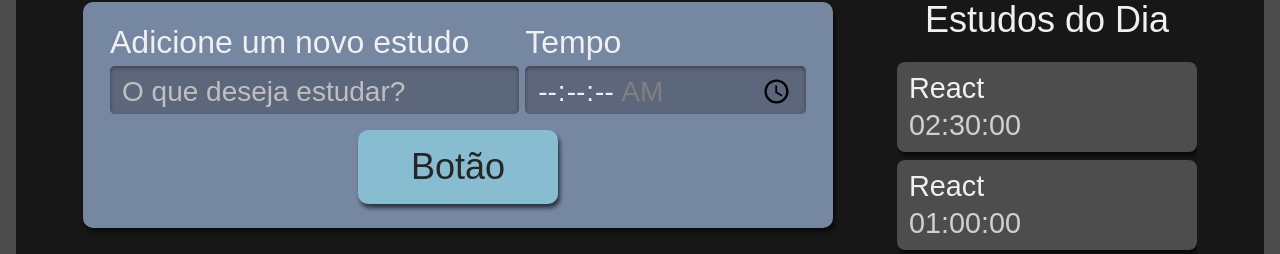
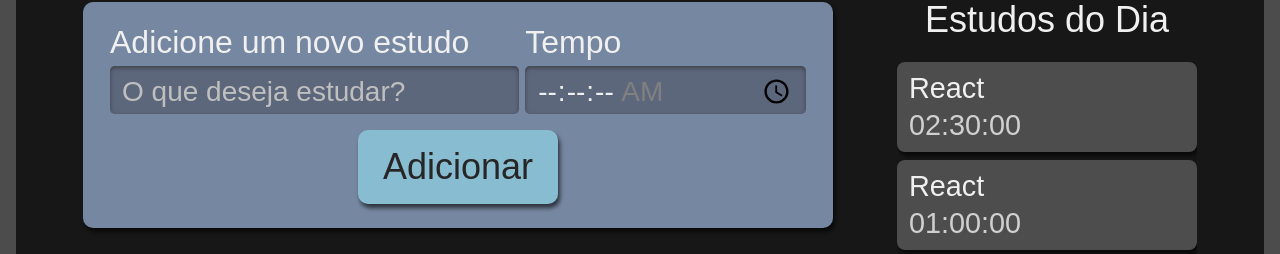
Before and after one commit to Esspio/Alura_Studies, a React (Create React App) app: page / in a window 1280 px wide. Shown: the part 270-524 px from the top of the page. Built offline with nearby package versions, Linux system fonts and the light colour scheme.

Commit message:
Usando prop como atributo

```diff
--- a/src/components/Botao/index.tsx
+++ b/src/components/Botao/index.tsx
@@ -1,11 +1,11 @@
 import style from './botao.module.scss';
 import React from 'react';
 
-class Botao extends React.Component {
+class Botao extends React.Component<{texto: string}> {
     render(){
         return(
             <button className={style.botao}>
-                Botão
+                {this.props.texto}
             </button>
         );
     }
--- a/src/components/Formulario/index.tsx
+++ b/src/components/Formulario/index.tsx
@@ -16,7 +16,9 @@
 					<input type='time' step='1' name='tempo' id='tempo' min='00:00:00' max='01:30:00' required/>
                 </div>
 
-                <Botao/>
+                <Botao
+                    texto='Adicionar'
+                />
             </form>
         );
     }
```
